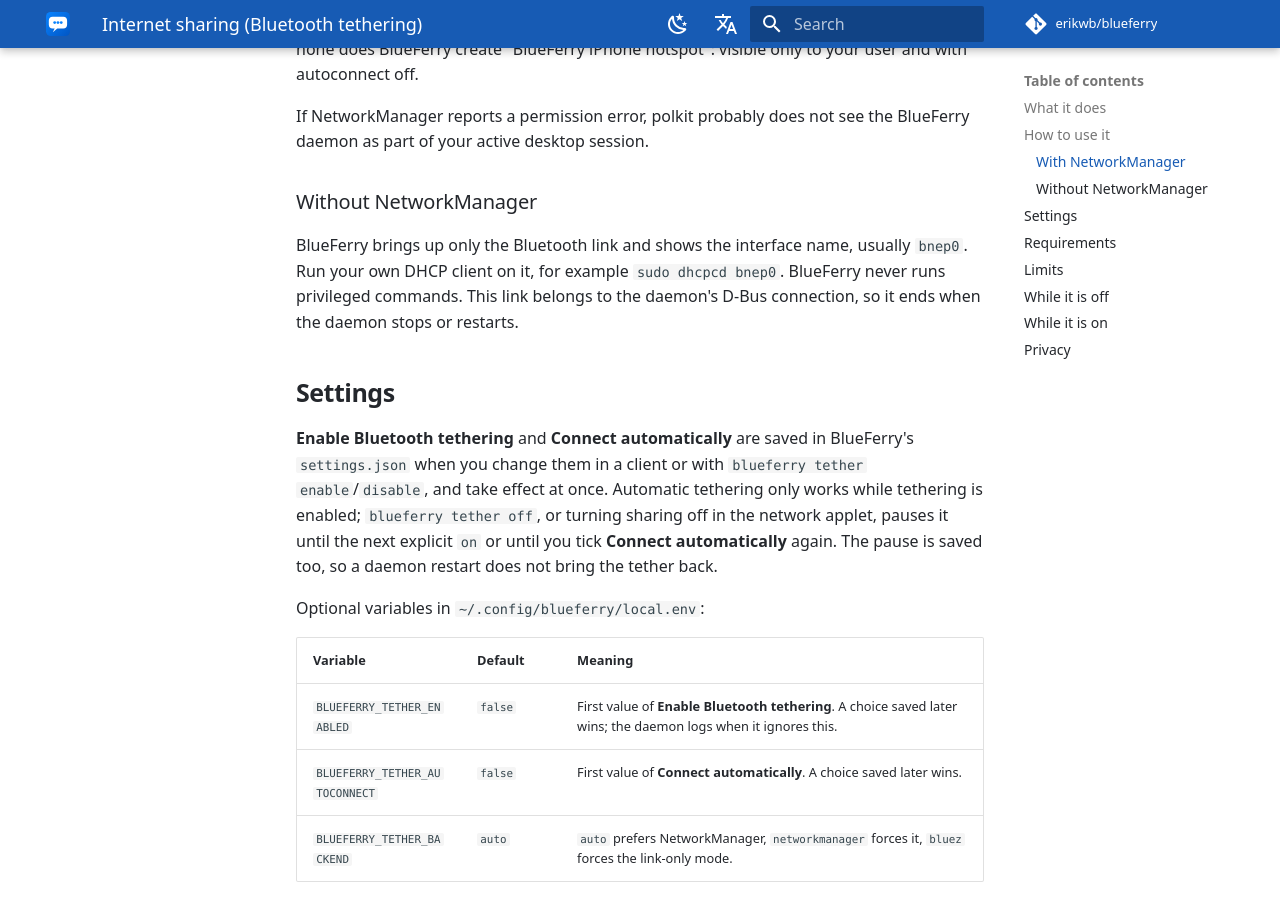
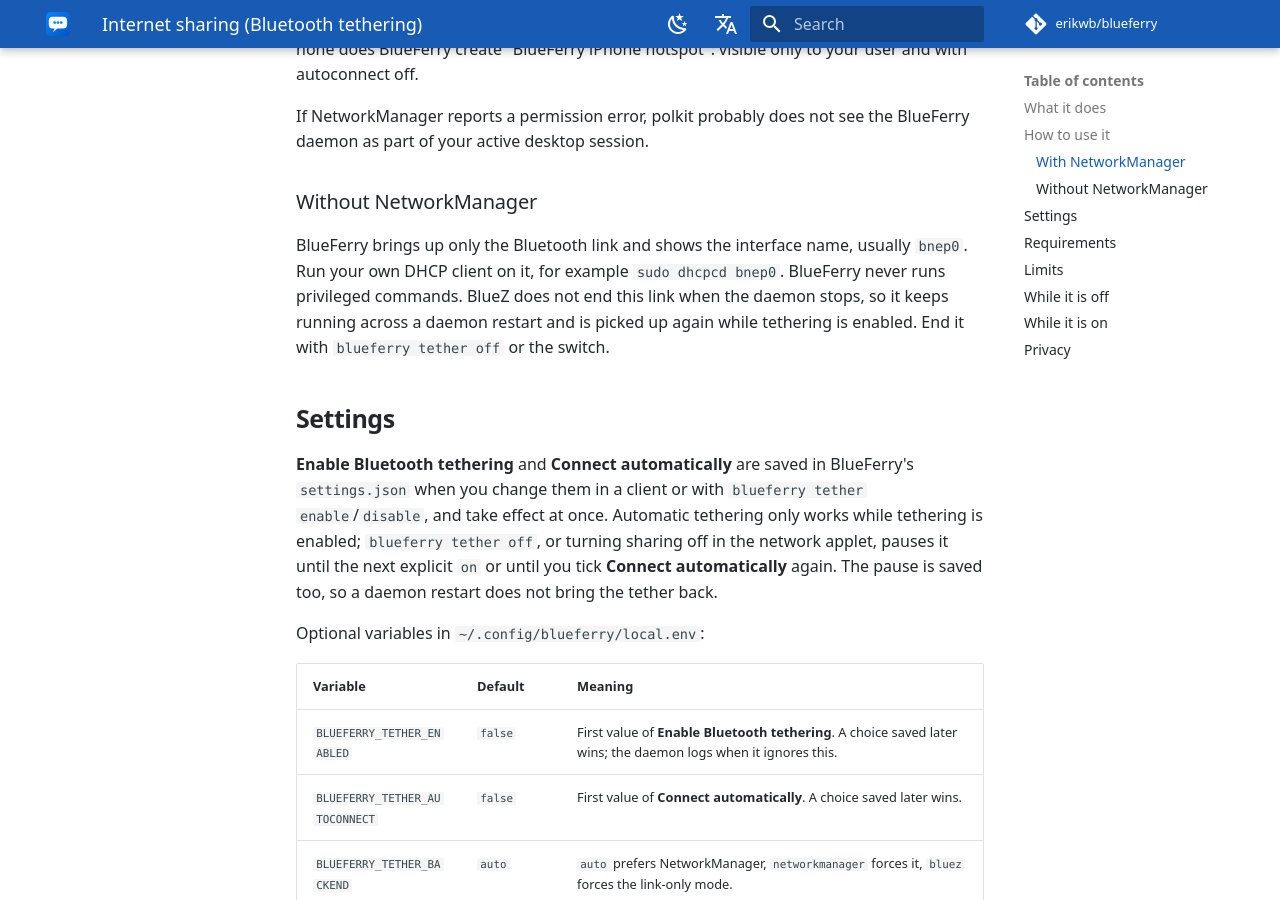
Before and after one commit to erikwb/blueferry, an MkDocs documentation site: the page built from docs/en/user/bluetooth-tethering.md, in a window 1280 px wide and 900 px high, scrolled down 1655 px. Built offline with MkDocs 1.6.1 and Material for MkDocs 9.7.7, drawn with Linux system fonts in a browser that asks for light colours; some web fonts are replaced; comment, search, counter and statistics services are not loaded.

Commit message:
Correct how long a link-only tether lives
The docs and comments said BlueZ ties a Network1 connection to the
D-Bus caller that created it, so the link-only tether would end with
the daemon. BlueZ 5 does not: profiles/network/connection.c (checked in
5.87) keeps no owner watch, and only Network1.Disconnect, the device's
ACL disconnect or removing the service ends the BNEP link. Like a
NetworkManager-owned link it therefore survives a daemon stop or
restart, and a restarted daemon re-adopts it through the Network1 watch
while tethering is enabled.

Say so in PROTOCOL.md, README, the user pages and the code comments,
and point users to "blueferry tether off" to end it.

```diff
--- a/docs/en/user/bluetooth-tethering.md
+++ b/docs/en/user/bluetooth-tethering.md
@@ -74,9 +74,10 @@ the BlueFerry daemon as part of your active desktop session.
 
 BlueFerry brings up only the Bluetooth link and shows the interface name,
 usually `bnep0`. Run your own DHCP client on it, for example
-`sudo dhcpcd bnep0`. BlueFerry never runs privileged commands. This link
-belongs to the daemon's D-Bus connection, so it ends when the daemon stops or
-restarts.
+`sudo dhcpcd bnep0`. BlueFerry never runs privileged commands. BlueZ does
+not end this link when the daemon stops, so it keeps running across a daemon
+restart and is picked up again while tethering is enabled. End it with
+`blueferry tether off` or the switch.
 
 ## Settings
 
```
Also changed, not shown: PROTOCOL.md (+9 -5 lines), README.md (+4 -3 lines), docs/de/user/bluetooth-tethering.md (+4 -2 lines), 2 other files.
